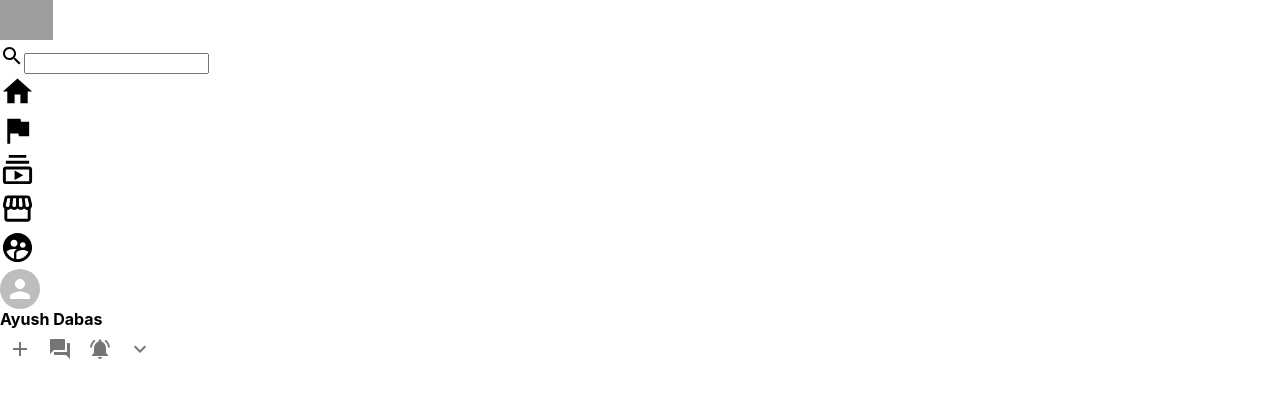
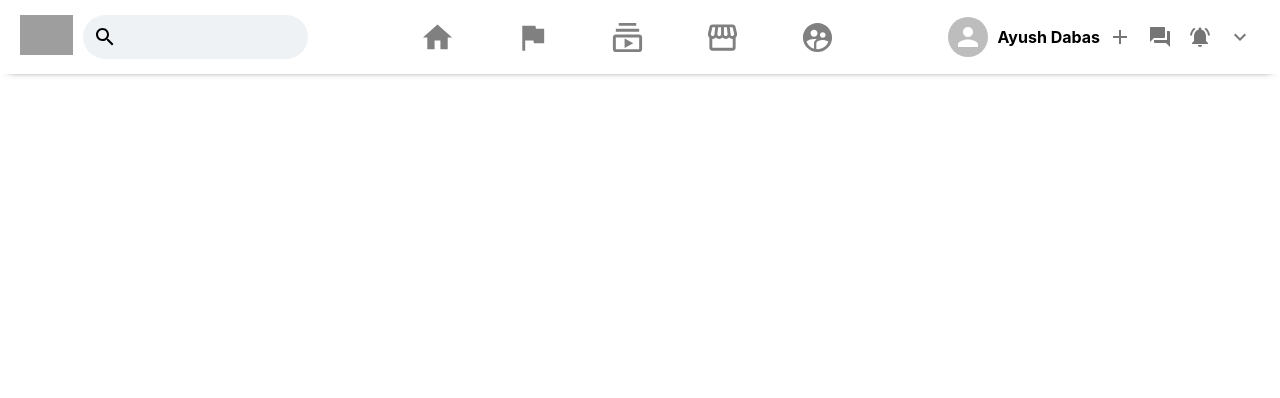
Before and after one commit to Ayush-Dabas/facebook-clone, a React (Create React App) app in the folder fb-clone/: page / in a window 1280 px wide. Shown: the top 398 px of the page. Built offline with nearby package versions, Linux system fonts and the light colour scheme; grey boxes are pictures that could not be loaded.

Commit message:
added a few css

```diff
--- a/fb-clone/src/Components/Header.css
+++ b/fb-clone/src/Components/Header.css
@@ -1,3 +1,77 @@
+.header{
+    padding: 15px 20px;
+    display: flex;
+    justify-content: space-between;
+    position: sticky;
+    background-color: white;
+    z-index: 100;
+    top: 0;
+    box-shadow: 0px 5px 8px -9px rgba(0,0,0,75);
+}
+
+.header_left{
+    display: flex;
+    justify-content: space-evenly;
+}
+
+.header_input{
+    display: flex;
+    align-items: center;
+    background-color: #eff2f5;
+    padding: 10px;
+    margin-left: 10px;
+    border-radius: 999px;
+}
+
+.header_input > input{
+    border: none;
+    background-color: transparent;
+    outline-width: 0;
+}
+
 .header_left > img{
     height: 40px;
 }
+
+.header_middle{
+    display: flex;
+    flex: 1;
+    justify-content: center;
+}
+
+.header_option > .MuiSvgIcon-root{
+    color: gray;
+}
+
+.header_option:hover >.MuiSvgIcon-root{
+    color: #2eB1f4;
+}
+
+.header_option{
+    display: flex;
+    align-items: center;
+    padding: 0 30px;
+    cursor: pointer;
+}
+
+.header_option:hover{
+    background-color: #eff2f5;
+    border-radius: 10px;
+    align-items: center;
+    padding: 0 30px;
+    border-bottom: none;
+}
+
+.header_info{
+    display: flex;
+    align-items: center;
+}
+
+.header_info > h4{
+    margin-left: 10px;
+}
+
+.header_right{
+    display: flex;
+
+}
```
